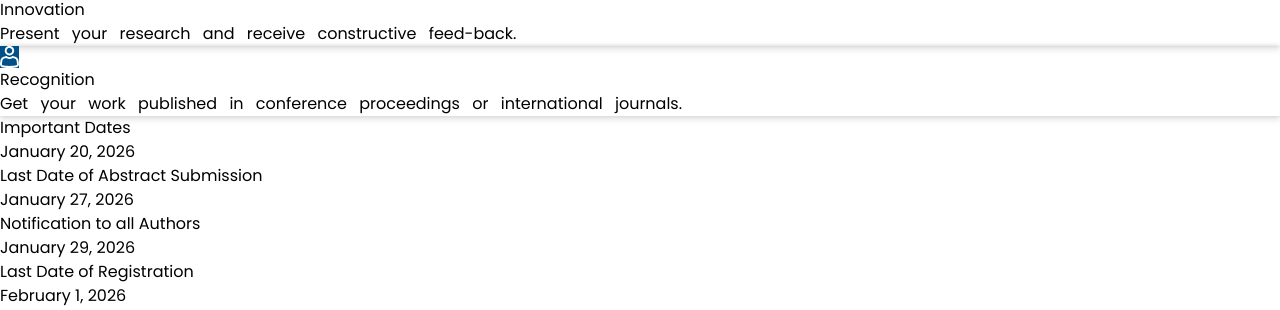
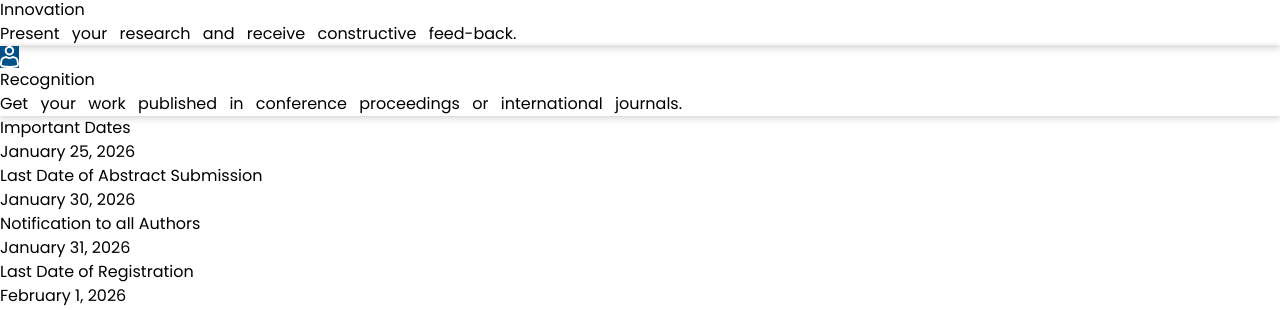
Before and after one commit to muhammedshamil8/Emerge2026, a React (Vite) app: page / in a window 1280 px wide. Shown: the part 3932-4242 px from the top of the page. Built offline with nearby package versions, Linux system fonts and the light colour scheme; no server answers.

Commit message:
chore:date updated

```diff
--- a/src/pages/Home/components/ImportantDates.jsx
+++ b/src/pages/Home/components/ImportantDates.jsx
@@ -3,15 +3,15 @@ import { motion } from "framer-motion";
 
 const dates = [
   {
-    date: "January 20, 2026",
+    date: "January 25, 2026",
     title: "Last Date of Abstract Submission",
   },
   {
-    date: "January 27, 2026",
+    date: "January 30, 2026",
     title: "Notification to all Authors",
   },
   {
-    date: "January 29, 2026",
+    date: "January 31, 2026",
     title: "Last Date of Registration",
   },
   {
```
